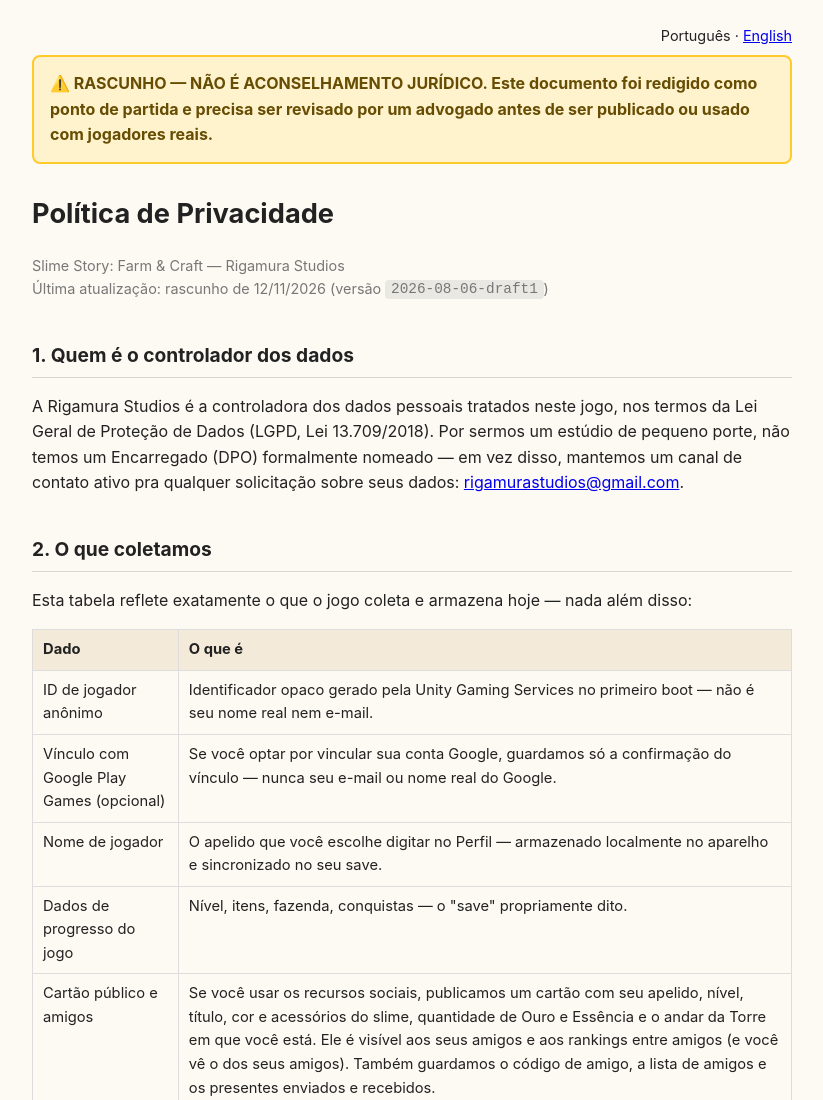
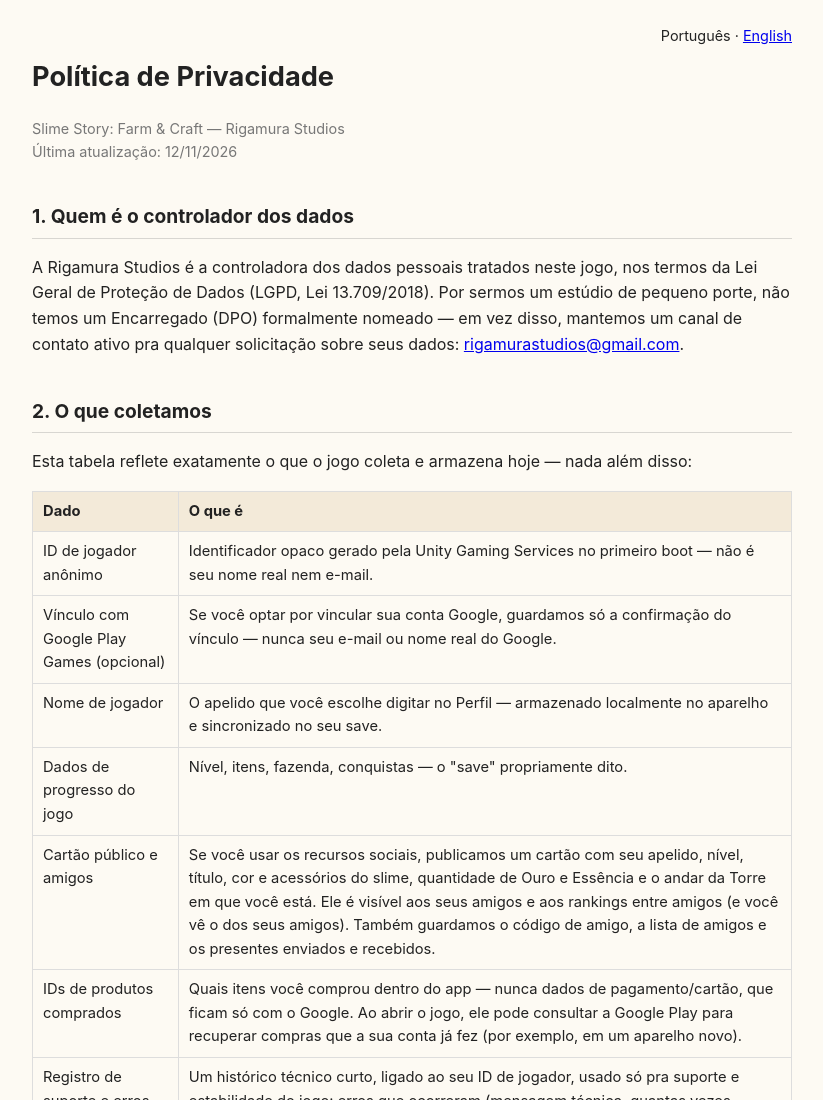
Before and after one commit to rigamura/rigamura.github.io, a plain HTML site: page legal/privacy.html in a window 1280 px wide. Shown: the top 1100 px of the page, without its empty margins (228-1051 px from the left). Drawn offline with Linux system fonts and the light colour scheme.

Commit message:
Remove draft notices from legal pages; English pages keep a reference-text note
Co-Authored-By: Claude Sonnet 5.5 <noreply@anthropic.com>

```diff
--- a/legal/privacy.html
+++ b/legal/privacy.html
@@ -24,18 +24,6 @@
   }
   h1 { font-size: 1.7rem; margin-top: 0; }
   h2 { font-size: 1.2rem; margin-top: 2em; border-bottom: 1px solid rgba(128,128,128,0.3); padding-bottom: 0.3em; }
-  .draft-banner {
-    background: #fff3cd;
-    color: #664d03;
-    border: 2px solid #ffca2c;
-    border-radius: 8px;
-    padding: 14px 16px;
-    font-weight: bold;
-    margin-bottom: 28px;
-  }
-  @media (prefers-color-scheme: dark) {
-    .draft-banner { background: #4a3b0d; color: #ffe8a3; border-color: #b8860b; }
-  }
   .meta { color: #777; font-size: 0.9rem; margin-bottom: 24px; }
   footer { margin-top: 48px; font-size: 0.85rem; color: #888; }
   code { background: rgba(128,128,128,0.15); padding: 0.1em 0.4em; border-radius: 4px; }
@@ -48,13 +36,9 @@
 
 <p style="text-align:right;font-size:0.9rem;margin:0 0 8px">Português · <a href="privacy-en.html">English</a></p>
 
-<div class="draft-banner">
-  ⚠️ RASCUNHO — NÃO É ACONSELHAMENTO JURÍDICO. Este documento foi redigido como ponto de partida
-  e precisa ser revisado por um advogado antes de ser publicado ou usado com jogadores reais.
-</div>
 
 <h1>Política de Privacidade</h1>
-<p class="meta">Slime Story: Farm &amp; Craft — Rigamura Studios<br>Última atualização: rascunho de 12/11/2026 (versão <code>2026-08-06-draft1</code>)</p>
+<p class="meta">Slime Story: Farm &amp; Craft — Rigamura Studios<br>Última atualização: 12/11/2026</p>
 
 <h2>1. Quem é o controlador dos dados</h2>
 <p>A Rigamura Studios é a controladora dos dados pessoais tratados neste jogo, nos termos da Lei Geral de Proteção de Dados (LGPD, Lei 13.709/2018). Por sermos um estúdio de pequeno porte, não temos um Encarregado (DPO) formalmente nomeado — em vez disso, mantemos um canal de contato ativo pra qualquer solicitação sobre seus dados: <a href="mailto:rigamurastudios@gmail.com">rigamurastudios@gmail.com</a>.</p>
```
Also changed, not shown: legal/delete-my-data-en.html (+1 -16 lines), legal/delete-my-data.html (+0 -16 lines), legal/privacy-en.html (+2 -17 lines), legal/terms-en.html (+2 -17 lines), legal/terms.html (+1 -17 lines).
